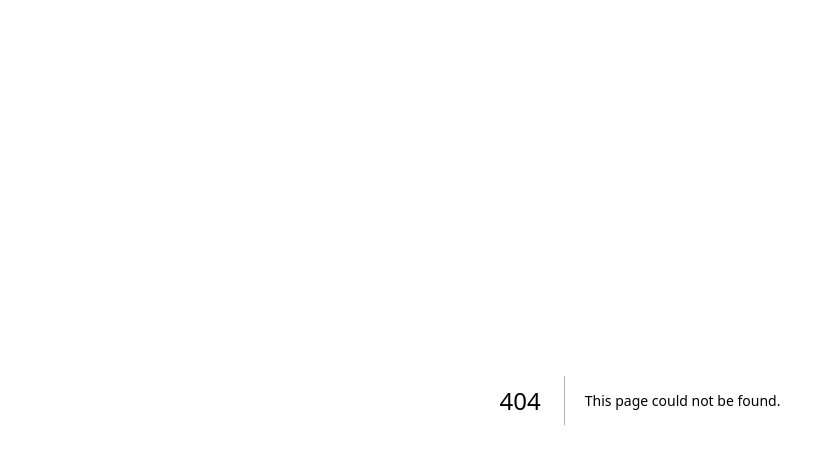
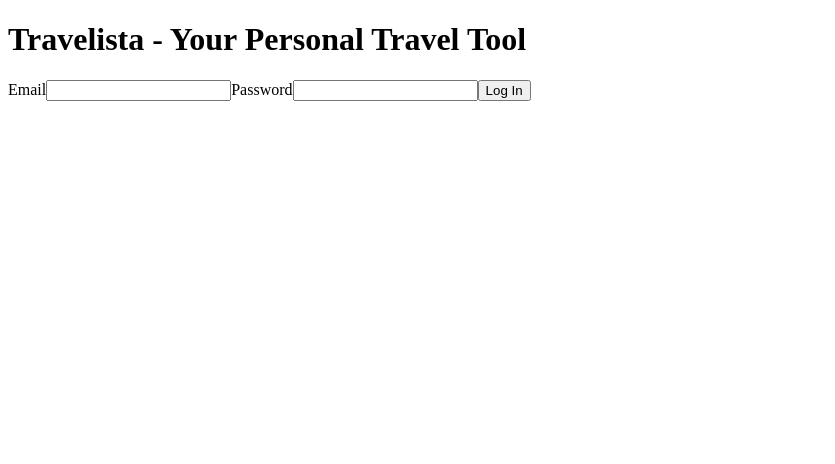
Before and after one commit to DominickCS/travelista, a Next.js app: page /login in a window 1280 px wide. Before the commit this address had no page. Shown: the top 464 px of the page, without its empty margins (0-835 px from the left). Built offline with nearby package versions, Linux system fonts and the light colour scheme; no server answers.

Commit message:
created login page and trip planner page for redirects and personalized after successful auth

```diff
--- /dev/null
+++ b/app/login/page.tsx
@@ -0,0 +1,49 @@
+'use client'
+import { useState } from 'react'
+import { createClient } from '@supabase/supabase-js'
+import { permanentRedirect } from 'next/navigation'
+
+const supabaseUrl = process.env.NEXT_PUBLIC_SUPABASE_URL
+const supabaseKey = process.env.NEXT_PUBLIC_SUPABASE_KEY
+const supabase = createClient(supabaseUrl, supabaseKey)
+
+export default function page() {
+  const [username, setUsername] = useState(null);
+  const [password, setPassword] = useState(null);
+
+  async function tryLogin() {
+    let { data, error } = await supabase.auth.signInWithPassword({
+      email: username,
+      password: password
+    })
+    if (data) {
+      console.log(data)
+      if (data.user != null) {
+        const { data: { user } } = await supabase.auth.getUser()
+        permanentRedirect(`/trip-planner`)
+        // console.log("User " + data.user.id + " currently logged in")
+      }
+      else {
+        console.log("Failed to login")
+      }
+    }
+    else if (error) {
+      console.log("Error in tryLogin(): " + error)
+    }
+  }
+
+  return (
+    <>
+      <h1>Travelista - Your Personal Travel Tool</h1>
+      <div className='loginForm'>
+        <label htmlFor="emailField">Email</label>
+        <input required onChange={(e) => setUsername(e.target.value)} name="emailField" type="email" />
+
+        <label htmlFor="passwordField">Password</label>
+        <input required onChange={(e) => setPassword(e.target.value)} name="passwordField" type="password" />
+
+        <button onClick={() => tryLogin()} type="submit">Log In</button>
+      </div>
+    </>
+  )
+}
--- a/app/page.tsx
+++ b/app/page.tsx
@@ -1,12 +1,12 @@
-import TripComponent from "./components/TripComponent";
+import Link from 'next/link'
 
 export default function Page() {
   return (
     <>
       <div>
         <h1>Travelista - Your Personal Travel Tool</h1>
+        <Link href="/login">Log In</Link>
       </div>
-      <TripComponent />
     </>
   )
 }
```
Also changed, not shown: app/components/TripComponent.jsx (+10 -1 lines), app/trip-planner/page.tsx (added, +7 -0 lines).
